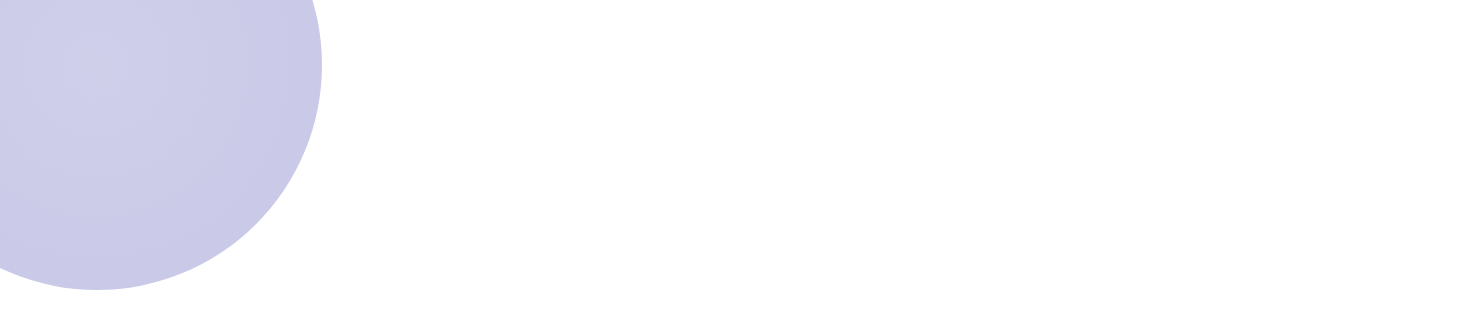
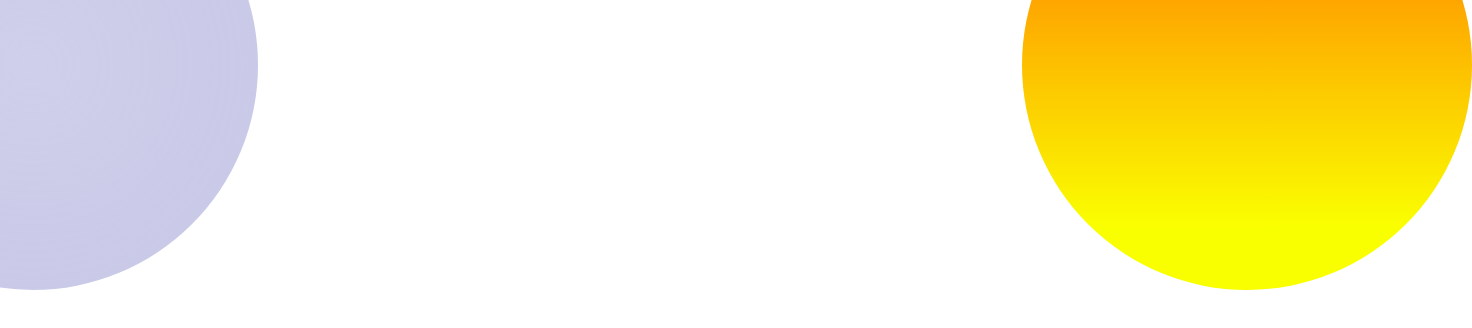
Before and after one commit to JoaoGSP/weather-app, a Next.js app: page / in a window 1280 px wide. Shown: the top 328 px of the page, 1472 px wide, since content can reach past the window. Built offline with nearby package versions, Linux system fonts and the light colour scheme.

Commit message:
:cosntruction: Finish the sun and moon component

```diff
--- a/app/components/visuals/Moon.tsx
+++ b/app/components/visuals/Moon.tsx
@@ -1,19 +1,13 @@
 'use client'
 import styled from "styled-components";
 
-const Moon = styled.div<{ pettit?: boolean, exhibition?: boolean }>`
-  position: ${props => props.exhibition ? 'absolute' : 'relative'};
+export const Moon = styled.div<{ pettit?: boolean, exhibition?: boolean, yAxis?: string, xAxis?: string }>`
+  position: absolute;
   width: ${props => props.pettit ? '296px' : '450px'};
   height: ${props => props.pettit ? '296px' : '450px'};
-  top: -20%;
-  left: -10%;
+  top: ${props => props.yAxis};
+  left: ${props => props.xAxis};
   mix-blend-mode: screen;
   border-radius: 100%;
   background: radial-gradient(134% 134% at 50% 50%, rgba(199, 199, 231, 0.85) 0%, #C7C7E7 54.17%);
 `
-const PettitMoon = styled(Moon)`
-  width: 296px;
-  height: 296px;
-`
-
-export { Moon, PettitMoon }
--- a/app/components/visuals/Sun.tsx
+++ b/app/components/visuals/Sun.tsx
@@ -0,0 +1,17 @@
+'use client'
+import styled, { css } from "styled-components"
+
+export const Sun = styled.div<{ cloudy?: boolean, reverse?: boolean, yAxis?: string, xAxis?: string }>`
+  position: absolute;
+  ${(props) => props.reverse ? css`right: ${props.xAxis};` : css`left: ${props.xAxis};`}
+  top: ${props => props.yAxis};
+  width: 450px;
+  height: 450px;
+  border-radius: 100%;
+  ${(props) => {
+    if (props.cloudy) {
+      return css`background: linear-gradient(135deg, rgba(255, 153, 0, 1) 18.23%, rgba(250, 255, 0, 1) 72.92%);`
+    }
+    return css`background: linear-gradient(180deg, rgba(255, 107, 0, 1) -3.99%, rgba(255, 153, 0, 1) 28.19%, rgba(250, 255, 0, 1) 85.96%);`
+  }}
+`
--- a/app/page.tsx
+++ b/app/page.tsx
@@ -1,9 +1,10 @@
-import { CloudNumberOne, CloudNumberTwo, RainyCloud } from './components/visuals/Cloud';
 import { Moon } from './components/visuals/Moon';
+import { Sun } from './components/visuals/Sun';
 export default function Home() {
   return (
     <main>
-      <Moon exhibition />
+      <Moon yAxis='-20%' xAxis='-15%' />
+      <Sun reverse yAxis='-20%' xAxis='-15%' />
     </main>
   );
 }
```
Also changed, not shown: app/styles.module.css (deleted, +0 -15 lines).
